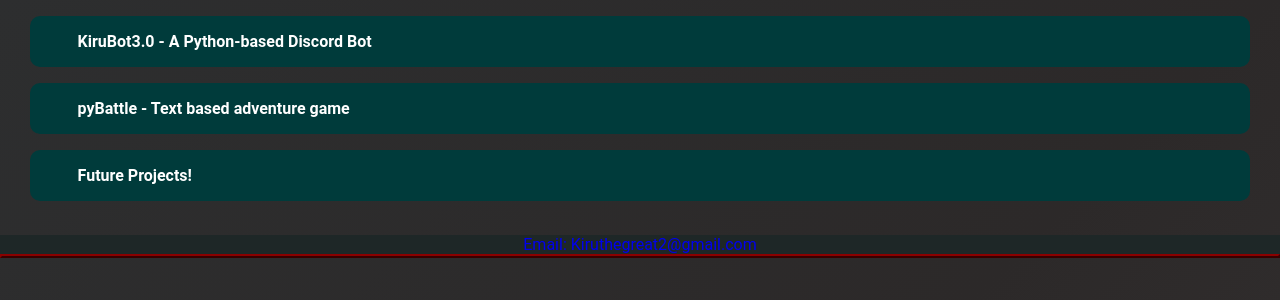
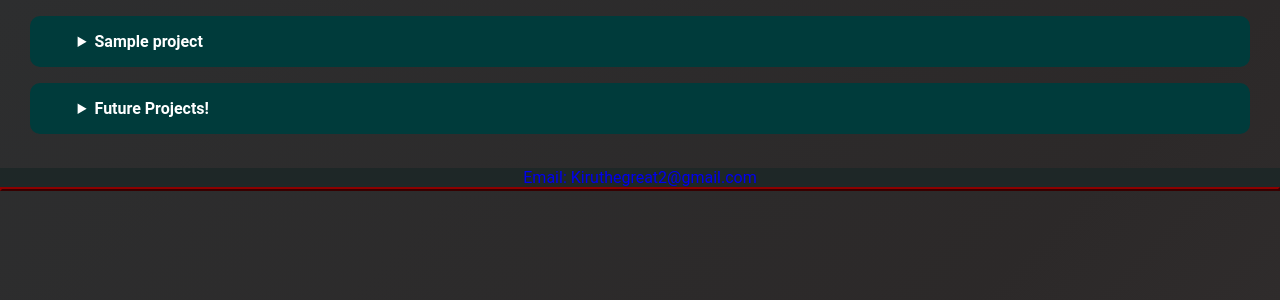
Before and after one commit to Kirugaming/Kirugaming.com, a Flask app: page / in a window 1280 px wide. Shown: the part 57-357 px from the top of the page. Run offline with Flask 2, Linux system fonts and the light colour scheme; tables that the repository leaves empty hold one stand-in row (values such as "Sample post"); some libraries are stand-ins or nearby versions.

Commit message:
main page uses <details> Fixed projects so they dont use the dumb checkbox solution project articles will also pull from database for text :D

```diff
--- a/app.py
+++ b/app.py
@@ -15,9 +15,10 @@
 ckeditor = CKEditor(app)
 
 
-@app.route('/')
+@app.route('/', methods=["GET"])
 def home():
-    return render_template("index.html")
+    projects = Projects.query.order_by(Projects.date_created.desc()).all()
+    return render_template("index.html", projects=projects)
 
 
 @app.route('/about')
--- a/static/scss/_mainArticles.scss
+++ b/static/scss/_mainArticles.scss
@@ -1,10 +1,9 @@
-.articleContainer {
+.projectContainer {
   display: flex;
   flex-direction: column;
 
-  /* pyBattle Section */
-  label {
-    display: inline-block;
+  .dropdown {
+    .dropdownHeader {
       margin-top: 1em;
       margin-right: 1.85em;
       margin-left: 1.85em;
--- a/static/scss/style.css
+++ b/static/scss/style.css
@@ -152,14 +152,12 @@
     right: 1rem;
   }
 }
-.articleContainer {
+.projectContainer {
   display: flex;
   flex-direction: column;
-  /* pyBattle Section */
   /* Future Section */
 }
-.articleContainer label {
-  display: inline-block;
+.projectContainer .dropdown .dropdownHeader {
   margin-top: 1em;
   margin-right: 1.85em;
   margin-left: 1.85em;
--- a/static/scss/style.scss
+++ b/static/scss/style.scss
@@ -33,6 +33,10 @@
   animation: backroundColor 10s ease-in-out infinite;
 }
 
+
+
+
+
   /* Body Style */
   a:link, a:visited {
     text-decoration: none;
--- a/templates/adminDashboard.html
+++ b/templates/adminDashboard.html
@@ -34,7 +34,7 @@
         <p>Existing Projects</p>
         <ul>
             {% for project in projects %}
-                <li>{{ project.name }} | <button>Update</button><button>Delete</button></li>
+                <li>{{ project.title }} | <button>Update</button><button>Delete</button></li>
             {% endfor %}
         </ul>
     </div>
--- a/templates/index.html
+++ b/templates/index.html
@@ -6,82 +6,31 @@
 
 {% block body %}
 <main>
+    <div class="projectContainer">
+        {% for project in projects %}
+        <details class="dropdown">
+            <summary class="dropdownHeader">{{ project.title }}</summary>
+            <div class="bodyContainer">
+                <div class="projectBody">{{ project.description | safe }}</div>
+                <a href="https://github.com/Kirugaming/pyBattle">
+					<img src="../static/images/svg/github-brands.svg" alt="GitHub Logo">
+					<p>GitHub Project Link</p>
+				</a>
+            </div>
 
-	<div class="articleContainer">
-        <label class="pyBattleHeader" tabindex="0" for="dropdown3">
-		KiruBot3.0 - A Python-based Discord Bot
-	</label>
-		<input
-				type="checkbox"
-				value="checkbox"
-				id="dropdown3"
-				style="display: none"
-		/>
-		<div class="pyBattleSection" id="kiruBotSection">
-			<p class="pyBattleBody">
-				KiruBot 3.0 <br>
-                A private discord bot using the discord.py library. <br>
-                I don't make my bot publicly available but if there is a lot of support for it ill release it. <br>
-                Check my blog for more updates on the bot. <br>
-				If you have any suggestions you would like to add to the game be sure to contact me about
-				them.
-			</p>
-				<a href="https://github.com/Kirugaming/KiruBot3.0">
-					<img src="../static/images/svg/github-brands.svg" alt="GitHub Logo">
-					<p>KiruBot3.0 GitHub</p>
-				</a>
-		</div>
-        <div class="bottom" id="kiruBotBottom"></div>
 
-		<label class="pyBattleHeader" tabindex="0" for="dropdown">
-		pyBattle - Text based adventure game
-	    </label>
-		<input
-				type="checkbox"
-				value="checkbox"
-				id="dropdown"
-				style="display: none"
-		/>
-		<div class="pyBattleSection" id="section">
-			<p class="pyBattleBody">
-				pyBattle is a text based fantasy adventure game written completely in Python. <br>
-				TODO for pyBattle so far:<br>
-				[x] Character Creation<br>
-				[x] Town System<br>
-				[x] Combat System<br>
-				[x] Adventure<br>
-				[ ] Dungeons<br>
-				[ ] Camping<br>
-				update: going to go unfinished for now while i work on other things :) <br>
-				If you have any suggestions you would like to add to the game be sure to contact me about
-				them.
-			</p>
-				<a href="https://github.com/Kirugaming/pyBattle">
-					<img src="../static/images/svg/github-brands.svg" alt="GitHub Logo">
-					<p>pyBattle GitHub</p>
-				</a>
-		</div>
-		<div class="bottom" id="pyBattleBottom"></div>
+            <div class="projectBottom"></div>
+        </details>
+        {% endfor %}
 
-		<label class="dropdownHeader" tabindex="0" for="dropdown2">
-			Future Projects!
-		</label>
-		<input
-				type="checkbox"
-				value="checkbox"
-				id="dropdown2"
-				style="display: none"
-		/>
-		<div class="dropdownSection">
-			<p class="pyBattleBody">
-				I have many more projects yet to come, so check back regularly!
-
-			</p>
-
-		</div>
-		<div class="bottom" id="dropdownBottom"></div>
-	</div>
-
+        <details class="dropdown">
+            <summary class="dropdownHeader">Future Projects!</summary>
+            <div id="futureBody">
+            <p>I have many more projects yet to come, so check back regularly!</p>
+            </div>
+            <div class="projectBottom"></div>
+        </details>
+    </div>
 </main>
 
 {% endblock %}
```
Also changed, not shown: other parts of static/scss/_mainArticles.scss (+48 -15 lines), other parts of static/scss/style.css (+55 -28 lines), admin.py (+6 -3 lines), 1 other file. Lines whose indentation alone changed are shown as unchanged.
